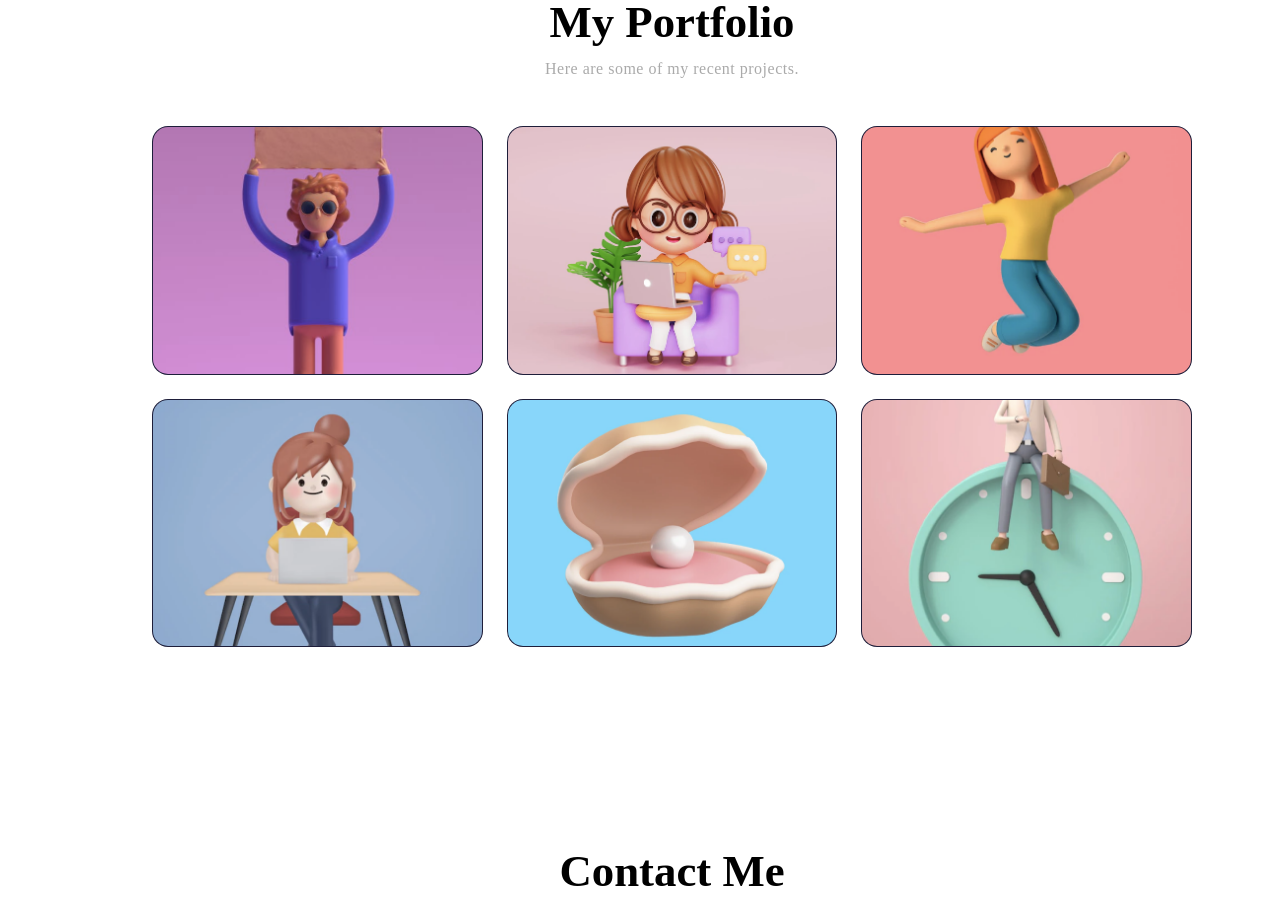
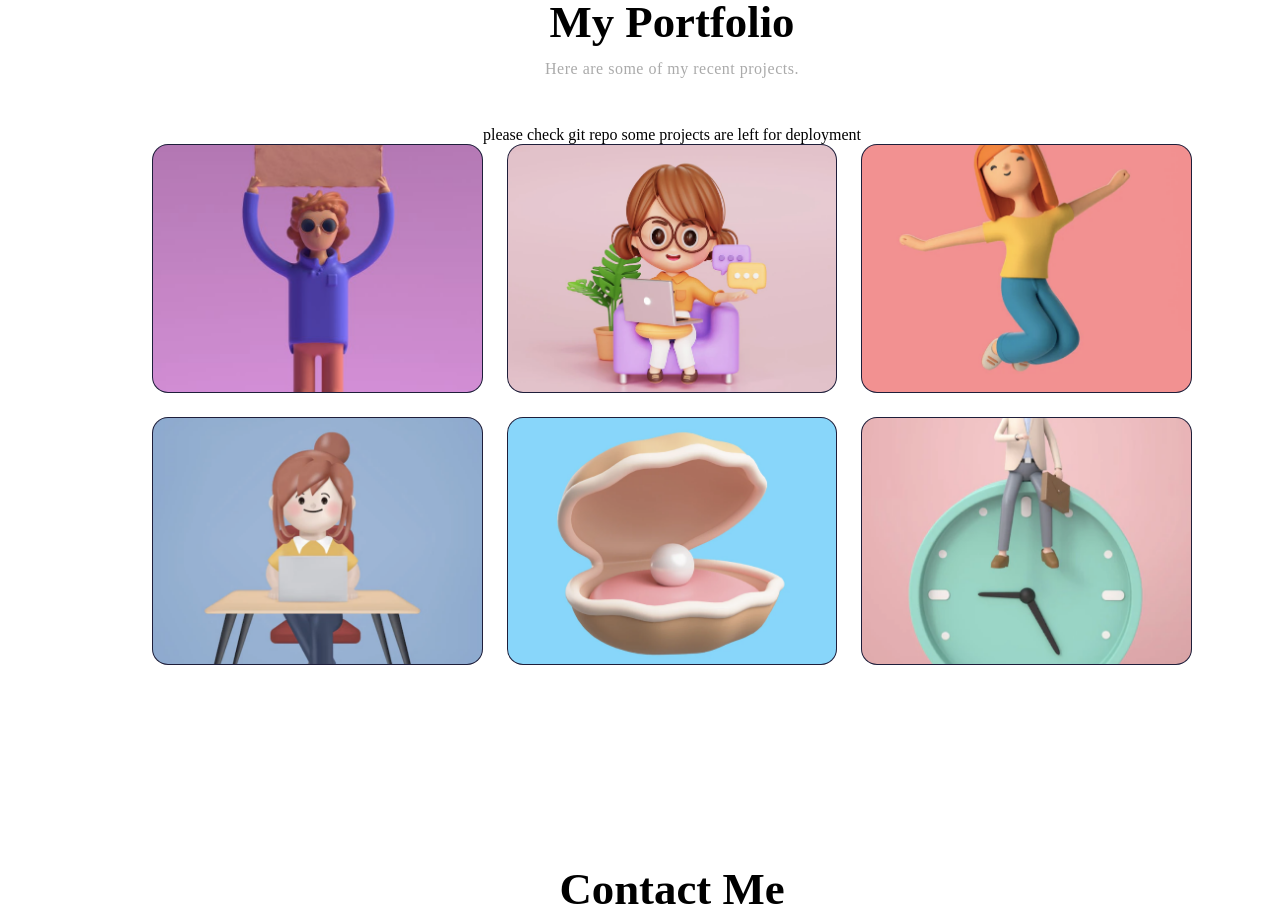
Before and after one commit to Samarth7909/portfolio, a React (Create React App) app: page / in a window 1280 px wide. Shown: the part 1700-2609 px from the top of the page. Built offline with nearby package versions, Linux system fonts and the light colour scheme.

Commit message:
some changes

```diff
--- a/src/Components/Works/Works.js
+++ b/src/Components/Works/Works.js
@@ -1,11 +1,11 @@
-import React, { useState } from 'react'
-import './Works.css'
+import { useState } from 'react'
 import p1 from '../../assets/portfolio-1.png'
 import p2 from '../../assets/portfolio-2.png'
 import p3 from '../../assets/portfolio-3.png'
 import p4 from '../../assets/portfolio-4.png'
 import p5 from '../../assets/portfolio-5.png'
 import p6 from '../../assets/portfolio-6.png'
+import './Works.css'
 
 const projects = [
   { id: 1, src: p1, title: 'Project One', desc: 'React.js web application' },
@@ -22,7 +22,7 @@ const Works = () => {
   return (
     <section id='works'>
       <span className='worksTitle'>My Portfolio</span>
-      <span className='worksDesc'>Here are some of my recent projects.</span>
+      <span className='worksDesc'>Here are some of my recent projects.</span> <span>please check git repo some projects are left for deployment</span>
 
       <div className='worksGrid'>
         {projects.map((p) => (
```
